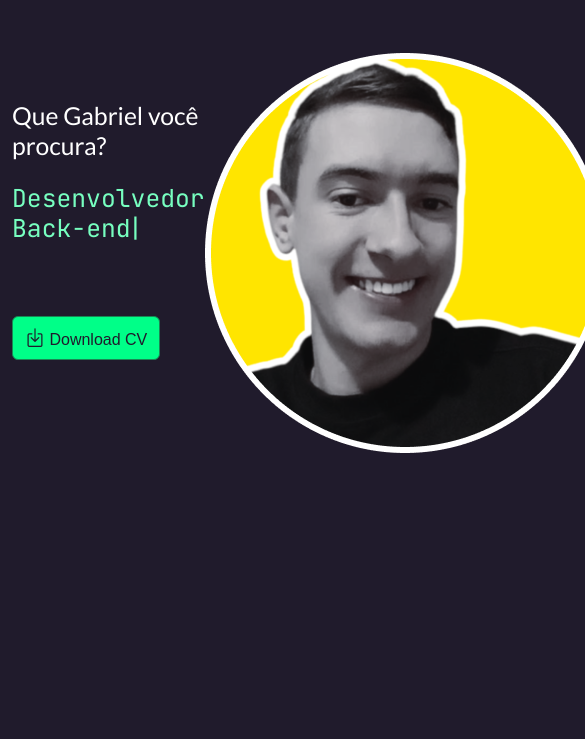
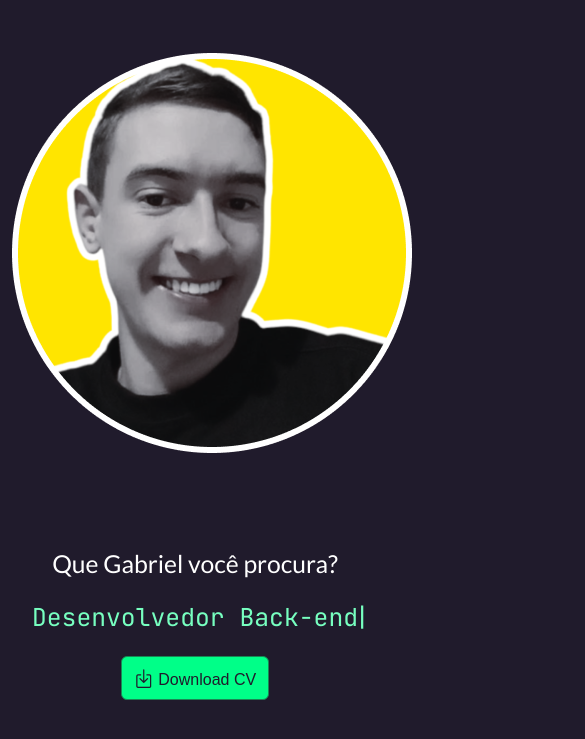
Before and after one commit to gabrielsantos7/Portfolio, a website built with webpack: page public/index.html in a window 390 px wide. Shown: the part 81-820 px from the top of the page, 585 px wide, since content can reach past the window. Built offline with nearby package versions, Linux system fonts and the light colour scheme; a web font is replaced by a local one.

Commit message:
create mobile version to first section

```diff
--- a/public/index.html
+++ b/public/index.html
@@ -81,13 +81,14 @@
     </header>
 
     <main>
-      <div class="container my-auto d-flex justify-content-between">
+      <section>
+        <div class="container my-auto d-flex flex-column-reverse flex-md-row justify-content-between">
           <div class="grouper mt-5">
             <h2 class="font-lato mt-5">Que Gabriel você procura?</h2>
             <h2 class="font-jetbrains text-sec-green my-4">
               Desenvolvedor <span class="animated"></span>
             </h2>
-          <button class="btn btn-success mt-5">
+            <button class="btn btn-success mt-md-5">
               <i class="bi bi-box-arrow-in-down"></i> Download CV
             </button>
           </div>
@@ -95,6 +96,8 @@
             <img src="img/Foto Perfil.png" alt="Foto de Perfil">
           </div>
         </div>
+      </section>
+
     </main>
     <footer></footer>
   </body>
--- a/src/scss/styles.scss
+++ b/src/scss/styles.scss
@@ -77,4 +77,8 @@ body {
   #logo-header {
     height: 60px;
   }
+
+  .grouper {
+    text-align: center;
+  }
 }
```
Also changed, not shown: public/css/styles.css, 1 other file. Lines whose indentation alone changed are shown as unchanged.
